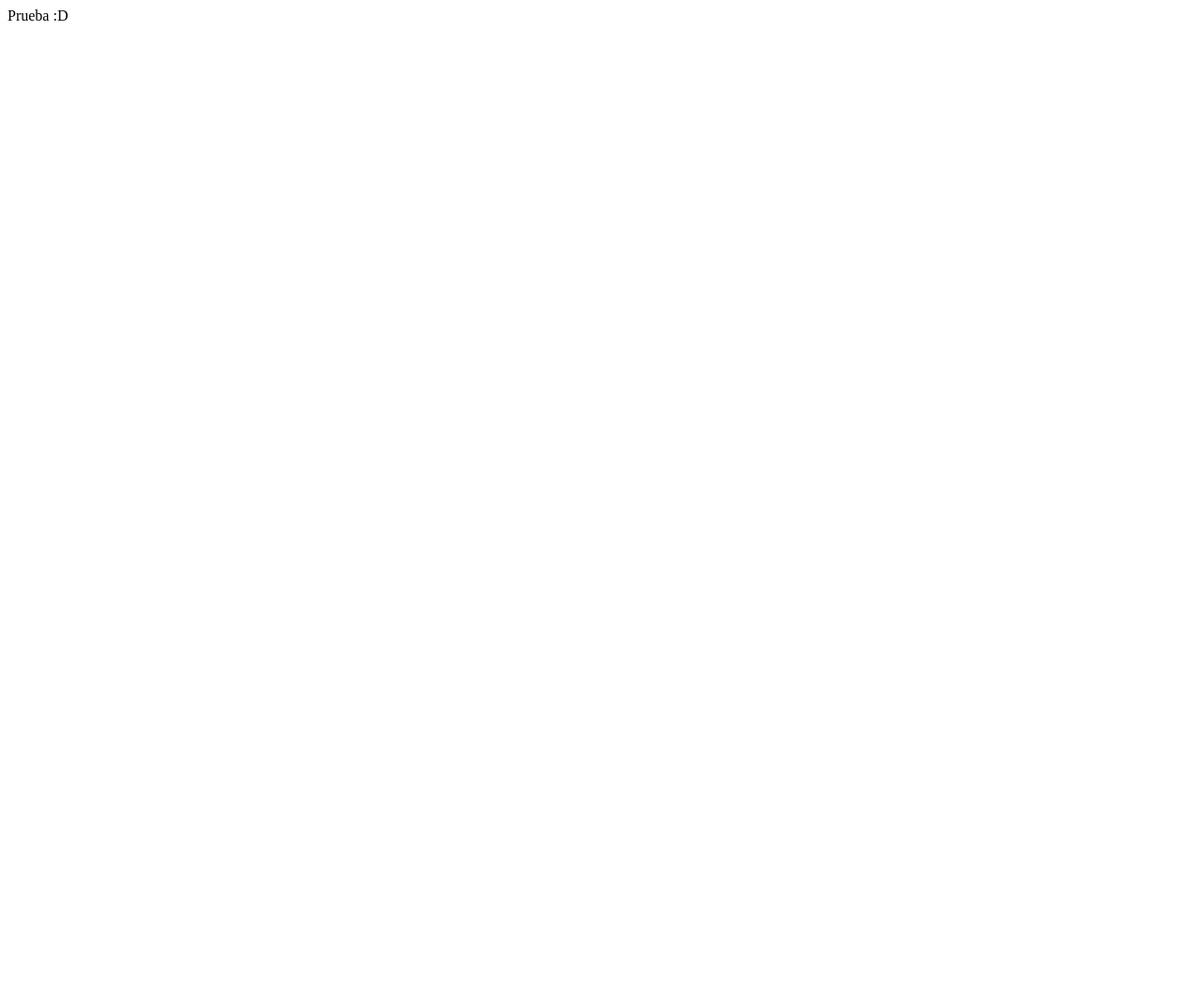
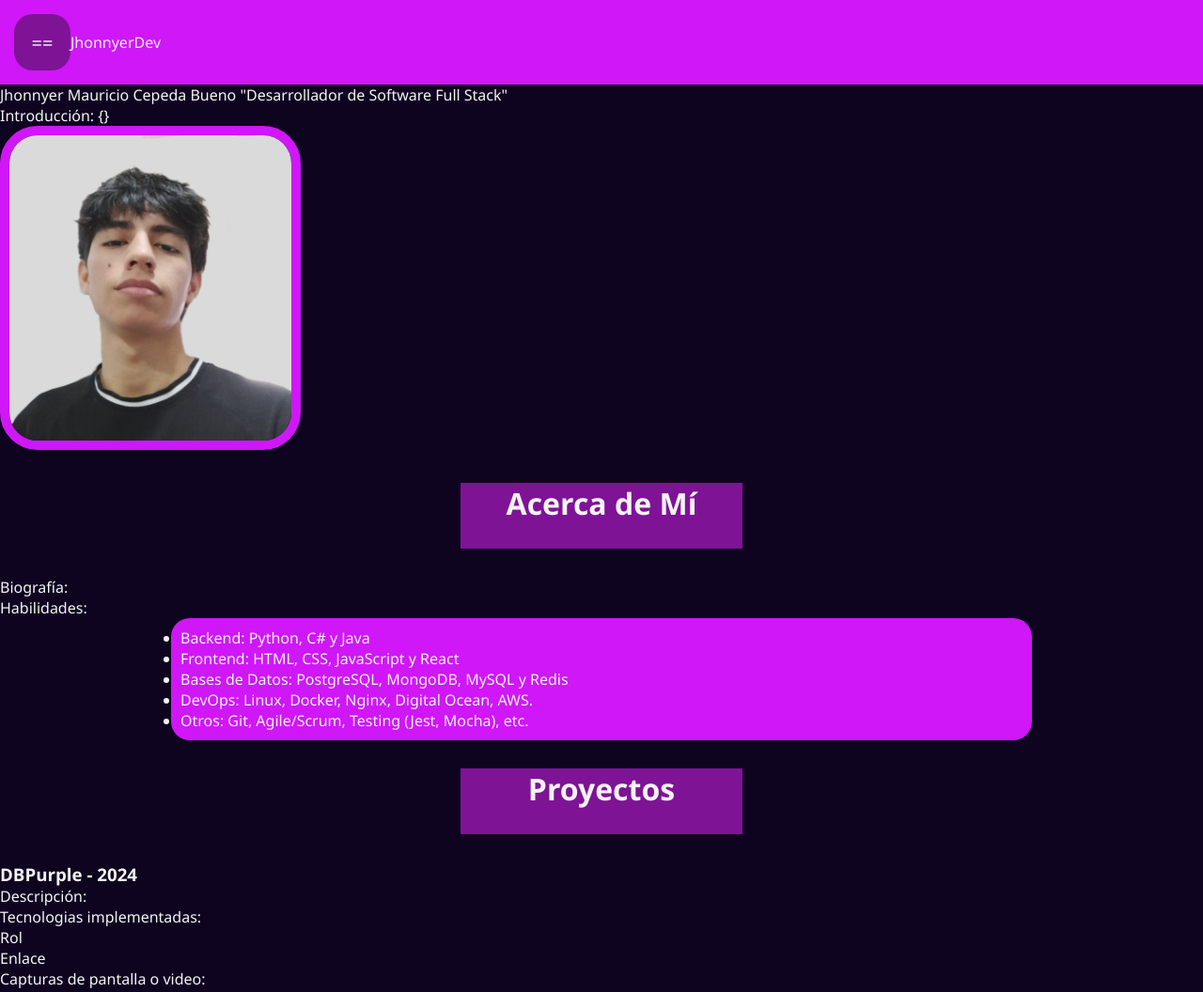
Before and after one commit to jhonnyerdev/jhonnyerdev.github.io, a plain HTML site: page index.html in a window 1280 px wide. Shown: the top 1056 px of the page at 94% size. Before the commit the page ends 800 px from the top, so only its background shows below. Drawn offline with Linux system fonts and the light colour scheme.

Commit message:
version 0.1

```diff
--- /dev/null
+++ b/assets/script.js
@@ -0,0 +1,4 @@
+function showHiddenNavbar(){
+    alert("Hola");
+
+}
--- /dev/null
+++ b/assets/styles.css
@@ -0,0 +1,61 @@
+:root {
+  --main-color-1: #cf17f8;
+  --main-color-2: #f4f4f4;
+  --main-color-3: #7e1396;
+  --main-color-4: #0f0420;
+}
+*{
+    padding: 0px;
+    margin: 0px;
+    font-family:'Segoe UI', Tahoma, Geneva, Verdana, sans-serif;
+    color: var(--main-color-2);
+    cursor: url("/assets/media/cursor.svg"), auto;
+
+    user-select: none;
+
+}
+
+body{
+    background-color: var(--main-color-4);
+}
+#navbar{
+    display: flex;
+    align-items: center;
+    background-color: var(--main-color-1);
+    height: 60px;
+    padding: 15px;
+
+}
+#button_navbar{
+    width: 60px;
+    height: 60px;
+    border-radius:20px;
+    border: 0px;
+    background-color: var(--main-color-3);
+    font-size: 20px;
+    cursor: url("/assets/media/cursor2.svg"), auto;
+}
+#container_habilidades{
+    margin: auto;
+    background-color: var(--main-color-1);
+    width: 70%;
+    max-width: 1000px;
+    border-radius: 20px;
+    padding: 10px;
+
+}
+.titles1{
+    margin: auto;
+    margin-top: 30px;
+    margin-bottom:  30px;
+    text-align: center;
+    height: 70px;
+    background-color: var(--main-color-3);
+    width: 300px;
+}
+img{
+    border-radius: 40px;
+    border: var(--main-color-1) solid 10px;
+    margin: auto;
+    pointer-events: none;
+}
--- a/index.html
+++ b/index.html
@@ -1,11 +1,74 @@
 <!DOCTYPE html>
 <html>
-<head>
-	<meta charset="utf-8">
-	<meta name="viewport" content="width=device-width, initial-scale=1">
-	<title>JhonnyerDev</title>
-</head>
-<body>
-Prueba :D
-</body>
+  <head>
+    <meta charset="utf-8" />
+    <meta name="viewport" content="width=device-width, initial-scale=1" />
+    <link rel="stylesheet" href="assets/styles.css" />
+    <title>JhonnyerDev</title>
+  </head>
+  <body>
+    <!-- start nabvar-->
+    <div id="navbar">
+    <button id="button_navbar" onclick="showHiddenNavbar();">==</button>
+    <p>JhonnyerDev</p>
+    </div>
+
+    <!-- end navbar-->
+
+    <p>Jhonnyer Mauricio Cepeda Bueno "Desarrollador de Software Full Stack"</p>
+    <p>Introducción: {}</p>
+    <img
+      width="300px"
+      src="assets/media/img1.jpg"
+      alt=""
+    />
+
+    <h1 class="titles1">Acerca de Mí</h1>
+    <p>Biografía:</p>
+    <p>Habilidades:</p>
+
+    <div id="container_habilidades">
+      <ul>
+        <li>Backend: Python, C# y Java</li>
+        <li>Frontend: HTML, CSS, JavaScript y React</li>
+        <li>Bases de Datos: PostgreSQL, MongoDB, MySQL y Redis</li>
+        <li>DevOps: Linux, Docker, Nginx, Digital Ocean, AWS.</li>
+        <li>Otros: Git, Agile/Scrum, Testing (Jest, Mocha), etc.</li>
+      </ul>
+    </div>
+
+    <h1  class="titles1">Proyectos</h1>
+    <h3>DBPurple - 2024</h3>
+    <ul>
+      <li>Descripción:</li>
+      <li>Tecnologias implementadas:</li>
+      <li>Rol</li>
+      <li>Enlace</li>
+      <li>Capturas de pantalla o video:</li>
+    </ul>
+
+    <h1 class="titles1">Educacion</h1>
+    <h3>Titulo:</h3>
+    <ul>
+      <li>Institución</li>
+      <li>Periodo</li>
+      <li>Descripción</li>
+    </ul>
+    <h1 class="titles1">Certificaciones</h1>
+    <h3>Certificación 1</h3>
+    <ul>
+      <li>Institución:</li>
+      <li>Fecha de Obtención</li>
+    </ul>
+
+    <h1 class="titles1">Blog o Artículos</h1>
+    <h3>Articulo 1</h3>
+    <ul>
+      <li>Enlace</li>
+      <li>Descripción</li>
+    </ul>
+
+    <h1>Contacto</h1>
+    <script src="assets/script.js"></script>
+  </body>
 </html>
```
Also changed, not shown: assets/media/cursor.svg (added), assets/media/cursor2.svg (added), assets/media/img1.jpg (added), 1 other file.
